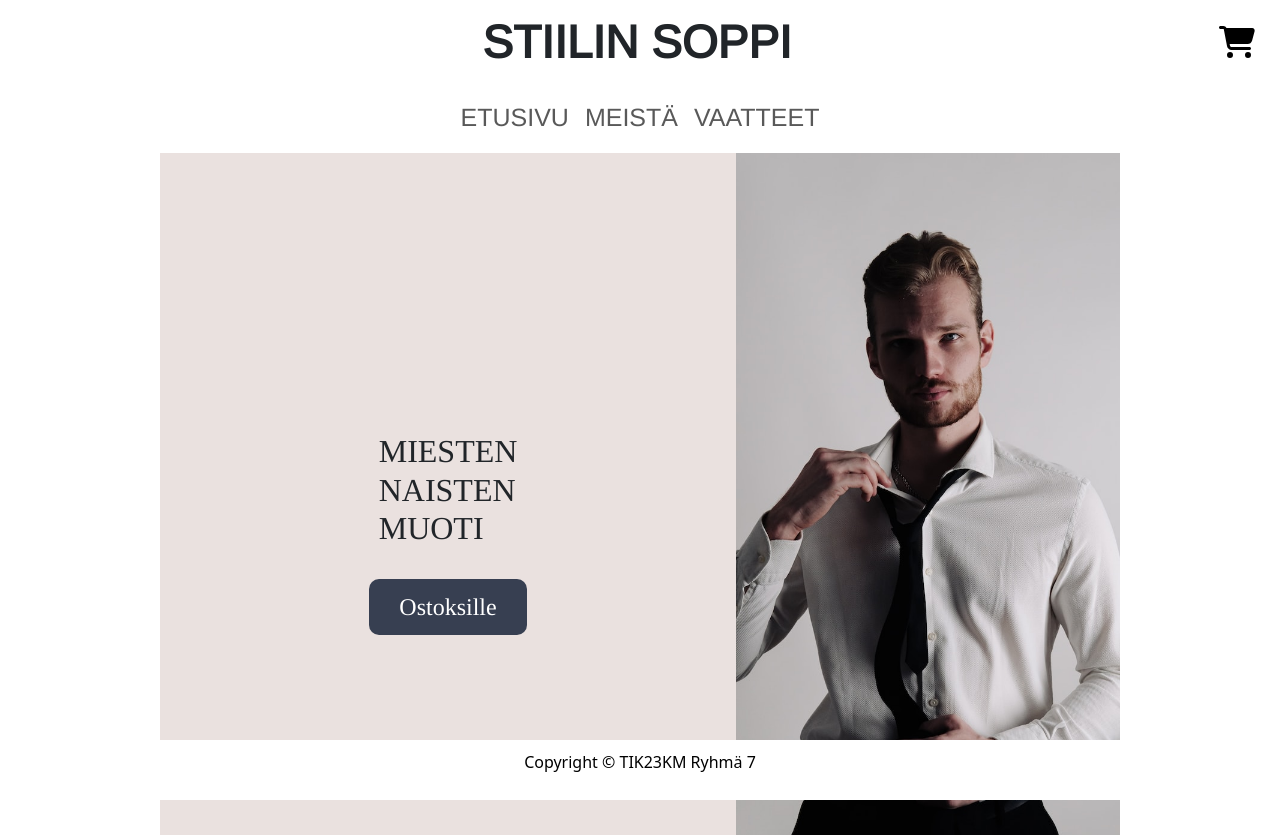
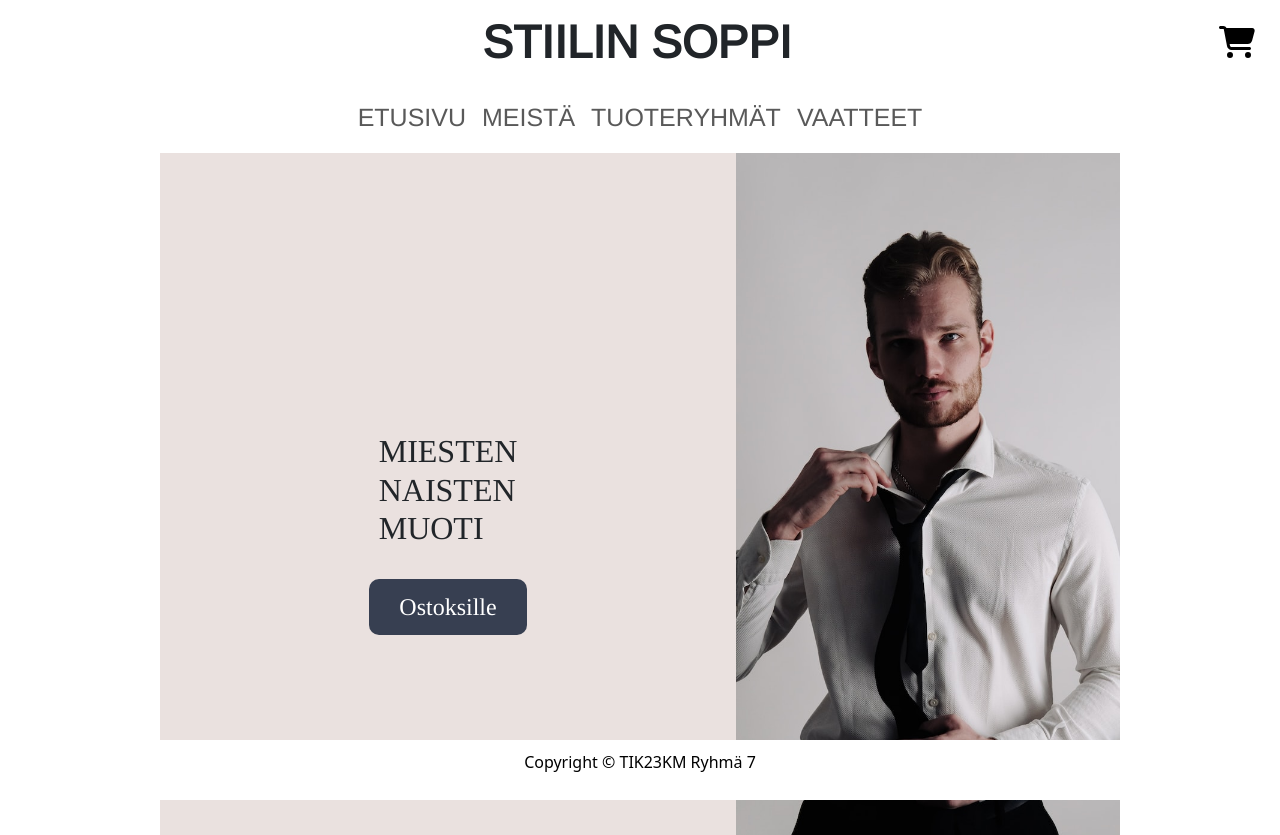
Before and after one commit to Verkkokauppa-SG7/verkkokauppa, a React (Create React App) app: page / in a window 1280 px wide. Built offline with nearby package versions, Linux system fonts and the light colour scheme.

Commit message:
Lisätty tuoteryhmä navibariin ja siitä navigointi miehet, naiset, unisex ja sen jälkeen tuoteryhmät

```diff
--- a/src/App.js
+++ b/src/App.js
@@ -20,7 +20,7 @@
       <div className='container'>
           <Routes>
             <Route path="/" element={<FrontPage />} />
-            <Route path="/vaatteet" element={<PresetCategories />} />
+            <Route path="/tuoteryhmät" element={<PresetCategories />} />
             <Route path="/tuotteet/:categoryName" element={<ProductList />} />
             <Route path="vaatteet/miehet" element={<MenComponent />} />
             <Route path="/vaatteet/naiset" element={<WomenComponent />} />
--- a/src/components/Navbar.js
+++ b/src/components/Navbar.js
@@ -12,6 +12,7 @@
                     <Nav className="mx-auto">
                         <Nav.Link as={Link} to="/">Etusivu</Nav.Link>
                         <Nav.Link as={Link} to="/meista">Meistä</Nav.Link>
+                        <Nav.Link as={Link} to="/tuoteryhmät">Tuoteryhmät</Nav.Link>
                         <NavDropdown title="Vaatteet" className="custom-dropdown">
                             <NavDropdown.Item as={Link} to="/vaatteet/naiset">Naiset</NavDropdown.Item>
                             <NavDropdown.Item as={Link} to="/vaatteet/miehet">Miehet</NavDropdown.Item>
```
Also changed, not shown: 1 other file (tests, documents, lock files or other folders).
